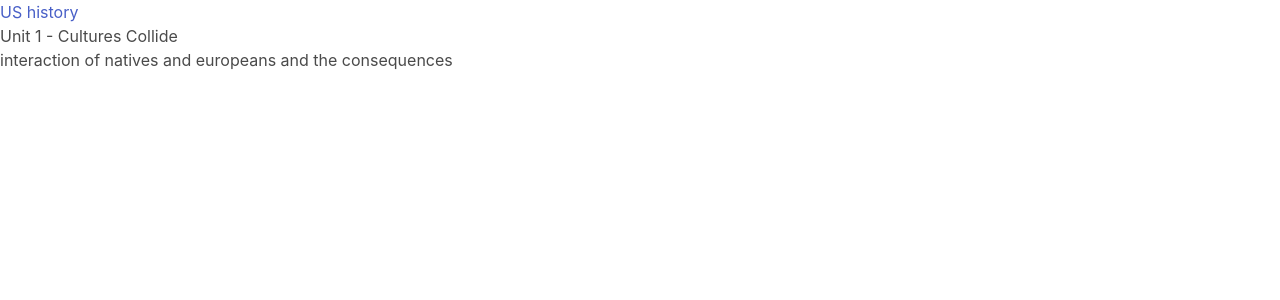
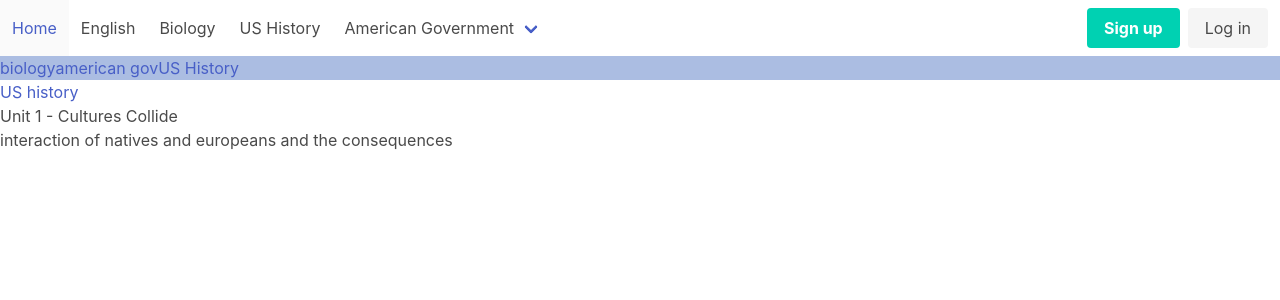
Before and after one commit to ericcnguyen04/semester-1, a React (Create React App) app: page /us-history in a window 1280 px wide. Shown: the top 300 px of the page. Built offline with nearby package versions, Linux system fonts and the light colour scheme.

Commit message:
progress!

```diff
--- a/src/Components/US-history.jsx
+++ b/src/Components/US-history.jsx
@@ -1,6 +1,9 @@
+import Navbar from "./partials/Navbar"
+
 export default function English () {
     return (
         <div>
+            <Navbar/>
             <h1>
                 <a href='https://go.view.usg.edu/d2l/home/2928804' target="_blank">US history</a>
             </h1>
```
